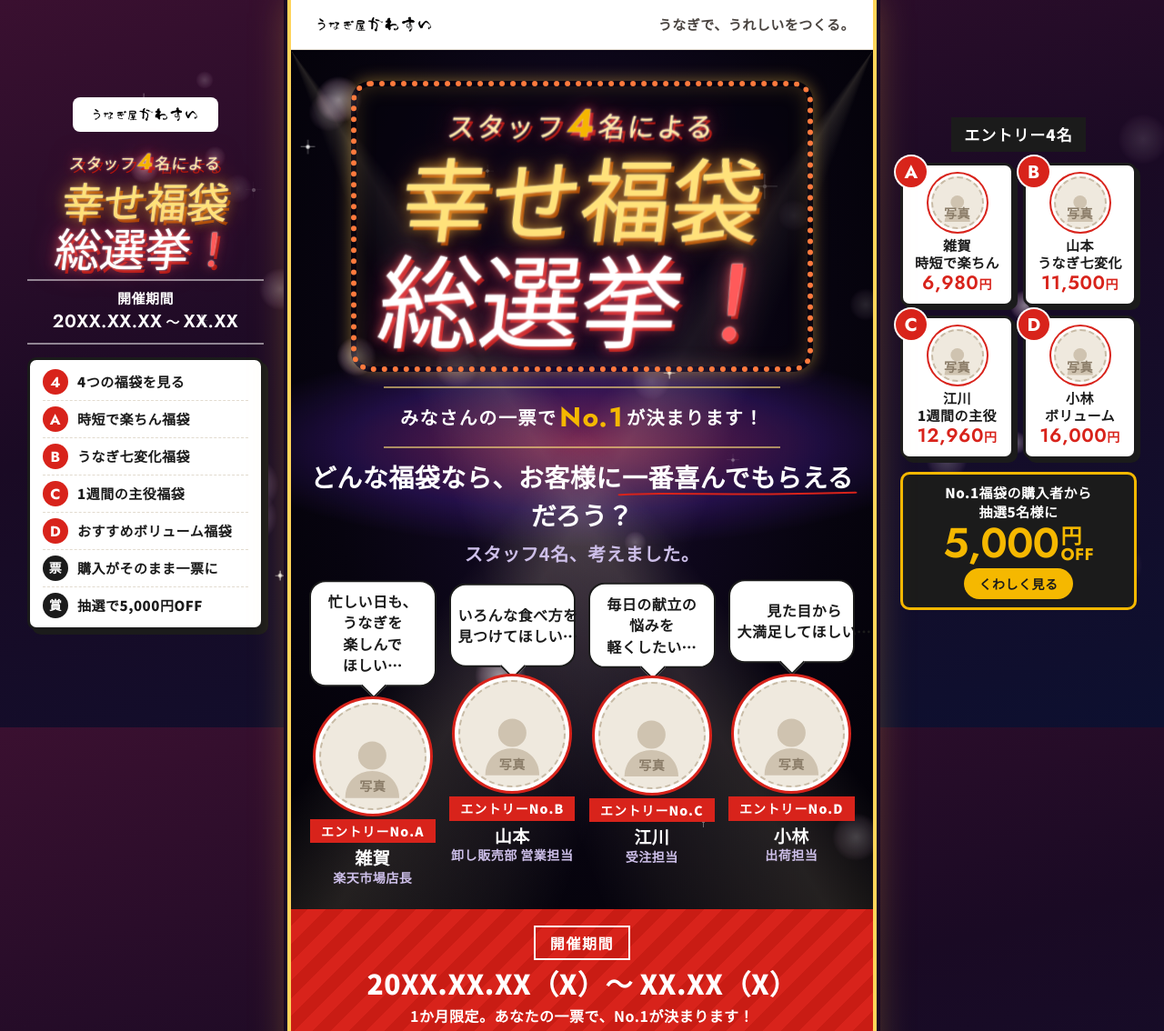
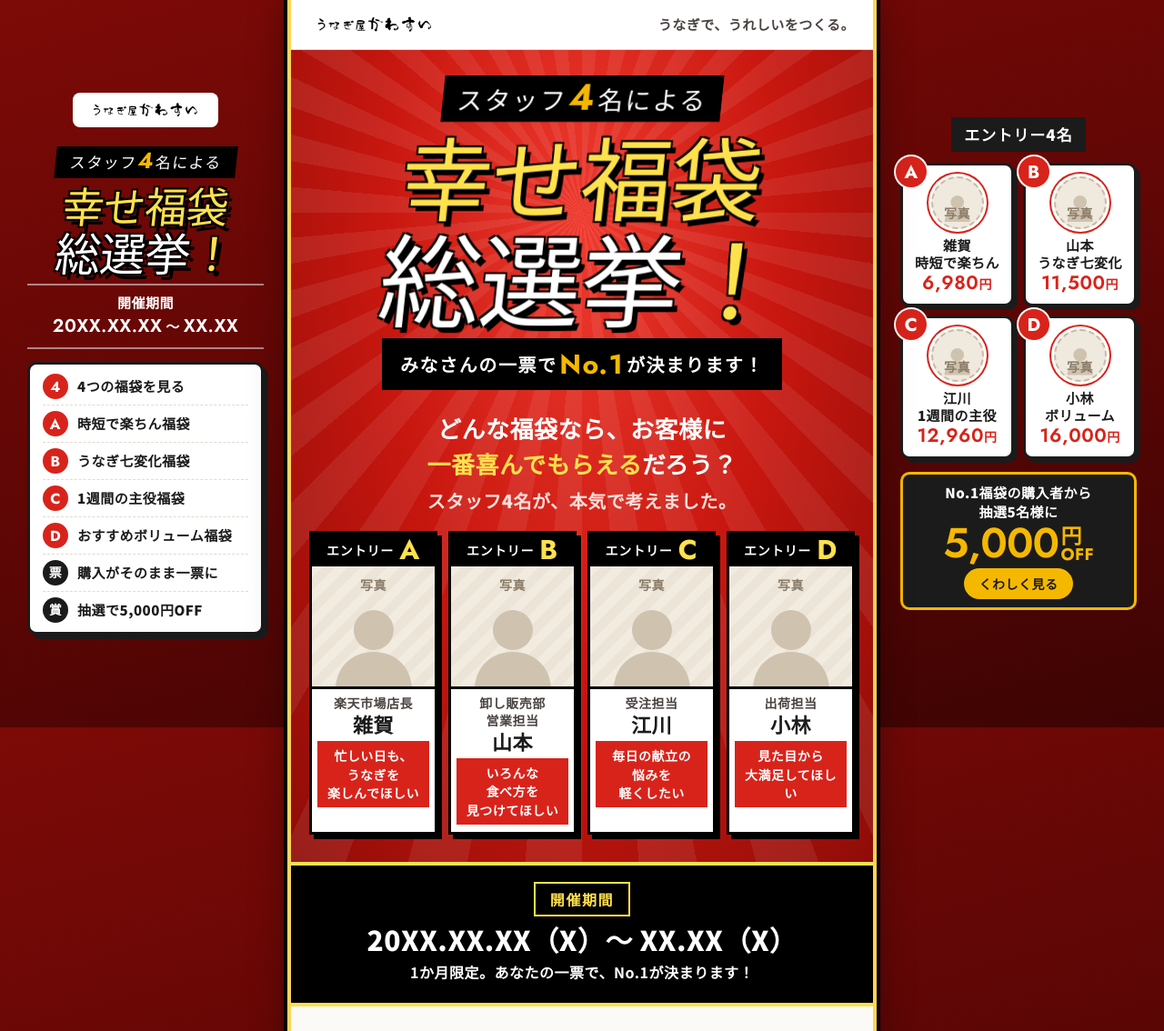
Before and after one commit to greentuushou-arch/kawasui-fukubukuro-senkyo, a plain HTML site: page index.html in a window 1280 px wide. Shown: the top 1134 px of the page at 91% size. Drawn offline with Linux system fonts and the light colour scheme; a web font is replaced by a local one.

Commit message:
feat: FVを赤いお正月ステージ＋スタッフ4名が登場するラインナップに（ふわふわ演出を撤去）
Co-Authored-By: Claude Opus 5.5 <noreply@anthropic.com>

```diff
--- a/index.html
+++ b/index.html
@@ -256,8 +256,8 @@ section[id]{scroll-margin-top:60px}
 /* ========== PC：両脇レール（家具のソムリエBF型） ========== */
 .side{display:none}
 @media (min-width:1180px){
-  body{background:radial-gradient(circle,rgba(255,214,120,.16) 0 1.6px,transparent 2.4px) 0 0/24px 24px,linear-gradient(165deg,#3a1030 0%,#1a0a24 45%,#0d1030 100%) fixed;background-attachment:fixed}
-  .page{position:relative;z-index:3;box-shadow:0 0 0 4px #ffd45a,0 0 0 8px #1a0a24,0 0 40px rgba(255,190,60,.35)}
+  body{background:radial-gradient(circle,rgba(255,214,120,.28) 0 1.6px,transparent 2.4px) 0 0/22px 22px,linear-gradient(165deg,#7d0a07 0%,#5c0605 55%,#3d0403 100%) fixed;background-attachment:fixed}
+  .page{position:relative;z-index:3;box-shadow:0 0 0 4px #ffd45a,0 0 0 8px #000,0 0 40px rgba(0,0,0,.45)}
   .side{display:flex;overflow-y:auto;scrollbar-width:none;position:fixed;top:0;bottom:0;width:calc(50% - var(--col)/2);align-items:center;justify-content:center;padding:24px 28px;color:#fff;z-index:2}
   .side-l{left:0}.side-r{right:0}
   .side-in{width:100%;max-width:260px;text-align:center}
@@ -309,8 +309,8 @@ section[id]{scroll-margin-top:60px}
 
 /* ===== 昭和の歌番組ランキング風ステージ ===== */
 :root{
-  --stage:radial-gradient(ellipse 85% 16% at 50% 46%,rgba(255,70,130,.42),rgba(110,45,230,.22) 48%,transparent 74%),radial-gradient(ellipse at 50% 38%,#170b2c 0%,#07040f 62%,#020106 100%);
-  --flare:conic-gradient(from 142deg at 0 0,transparent 0deg,rgba(255,236,190,.13) 6deg,rgba(255,236,190,.05) 14deg,transparent 18deg),conic-gradient(from 200deg at 100% 0,transparent 0deg,rgba(255,236,190,.05) 4deg,rgba(255,236,190,.13) 12deg,transparent 18deg);
+  --stage:radial-gradient(ellipse at 50% 22%,#ef3a2e 0%,#c8170f 48%,#8f0c08 100%);
+  --flare:repeating-conic-gradient(from 0deg at 50% 20%,rgba(255,255,255,.075) 0 5deg,transparent 5deg 10deg);
 }
 .stage{position:absolute;inset:0;z-index:-1;pointer-events:none;overflow:hidden;background:var(--flare)}
 .bokeh{position:absolute;inset:0;z-index:-1;pointer-events:none;overflow:hidden}
@@ -390,6 +390,57 @@ section[id]{scroll-margin-top:60px}
   .flap--ltr{font-size:22px}
 }
 
+
+/* ===== v7：赤いお正月ステージ×4名が登場（パキッと） ===== */
+.stage{background:var(--flare)}
+.fv{padding-top:28px}
+.bt>span{transform:skewX(-6deg);text-shadow:-2px -2px 0 #000,2px -2px 0 #000,-2px 2px 0 #000,2px 2px 0 #000,6px 6px 0 #000!important}
+.bt__pre{display:table!important;margin:0 auto;padding:4px 16px 6px;background:#000;color:#fff;text-shadow:none!important;font-size:28px}
+.bt__main{color:#ffe14d}
+.bt__sub em{color:#ffe14d}
+.bt::after{display:none}
+.fv .bt{display:block;padding:0;border:0;background:none;box-shadow:none;animation:none}
+.fv .bt>span{animation:slamt .38s cubic-bezier(.2,1.5,.4,1) both}
+.fv .bt__main{animation-delay:.12s!important}.fv .bt__sub{animation-delay:.24s!important}
+@keyframes slamt{0%{opacity:0;transform:skewX(-6deg) scale(1.8)}100%{opacity:1;transform:skewX(-6deg) scale(1)}}
+.bt__catch{margin-top:14px;padding:6px 20px;background:#000;border:0;color:#fff;font-size:20px}
+.fv__q{margin-top:22px;color:#fff;font-size:26px}
+.fv__q{word-break:auto-phrase}
+.fv__q b{color:#ffe14d;white-space:nowrap}
+.bt__catch{line-height:1.5}
+.fv__q2{color:#ffe0dc;font-weight:900}
+.lineup{display:grid;grid-template-columns:repeat(4,minmax(0,1fr));gap:12px;margin-top:16px;padding-bottom:30px}
+.lineup li{position:relative;animation:slam .42s cubic-bezier(.2,1.6,.4,1) both;animation-delay:calc(.55s + var(--i) * .2s)}
+.lineup a{display:block;height:100%;background:#fff;color:var(--ink);border:3px solid #000;box-shadow:5px 5px 0 #000;text-align:center;transition:transform .15s,box-shadow .15s}
+.lineup a:hover{transform:translate(-2px,-2px);box-shadow:7px 7px 0 #000}
+.lineup li::after{content:"";position:absolute;inset:0;background:#fff;opacity:0;pointer-events:none;animation:flash .35s linear both;animation-delay:calc(.8s + var(--i) * .2s)}
+@keyframes slam{0%{opacity:0;transform:translateY(-70px) scale(1.25)}55%{opacity:1}100%{opacity:1;transform:none}}
+@keyframes flash{0%{opacity:0}15%{opacity:.9}100%{opacity:0}}
+.lu__no{display:flex;align-items:center;justify-content:center;gap:6px;padding:4px 0 5px;background:#000;color:#fff;font-weight:900;font-size:14px;letter-spacing:.06em;line-height:1}
+.lu__no b{font-family:var(--num);font-weight:700;font-size:30px;line-height:.9;color:#ffe14d}
+.lu__ph{aspect-ratio:1;border:0;border-bottom:3px solid #000;overflow:hidden;align-content:end}
+.lu__ph svg{position:absolute;left:13%;bottom:-4px;width:74%;height:auto;fill:#cfc3b0}
+.lu__ph::after{content:"写真";position:absolute;left:0;right:0;top:10px;font-size:14px;color:#8a7c68}
+.lu__nm{padding:6px 4px 0;font-weight:900;font-size:22px;line-height:1.2}
+.lu__nm small{display:block;font-weight:700;font-size:14px;color:var(--sub);line-height:1.35}
+.lu__say{margin:6px 6px 8px;padding:6px 6px;background:var(--red);color:#fff;font-weight:900;font-size:14px;line-height:1.45;word-break:auto-phrase}
+.vote .h2{text-shadow:3px 3px 0 #000}
+.vote__txt b{color:#ffe14d}
+.term{background:#000;border-top:4px solid #ffe14d;border-bottom:4px solid #ffe14d}
+.term__l{border-color:#ffe14d;color:#ffe14d}
+.term__s{word-break:auto-phrase}
+@media (max-width:480px){
+  .bt__pre{font-size:6.4vw}
+  .bt__catch{font-size:16px;padding:5px 12px}
+  .bt__main{font-size:19.5vw}
+  .bt__sub{font-size:21vw}
+  .fv__q{font-size:6vw}
+  .lineup{grid-template-columns:repeat(2,minmax(0,1fr));gap:14px 12px}
+  .lu__nm{font-size:21px}
+  .lu__ph{aspect-ratio:1}
+}
+@media (prefers-reduced-motion:reduce){.lineup li,.lineup li::after,.fv .bt>span{animation:none!important}}
+
 /* ---------- スマホ ---------- */
 @media (max-width:480px){
   body{font-size:16px}
@@ -436,7 +487,6 @@ section[id]{scroll-margin-top:60px}
 <body>
 <!-- ===== PC 左レール：ページ内メニュー ===== -->
 <aside class="side side-l" aria-label="ページ内メニュー">
-  <span class="bokeh" aria-hidden="true"></span>
   <div class="side-in">
     <a class="side__logo" href="https://www.rakuten.co.jp/kawasui/"><img src="images/logo-kawasui.png" alt="うなぎ屋かわすい" width="960" height="160"></a>
     <p class="bt bt--side"><span class="bt__pre">スタッフ<b>4</b>名による</span><span class="bt__main">幸せ福袋</span><span class="bt__sub">総選挙<em>！</em></span></p>
@@ -455,7 +505,6 @@ section[id]{scroll-margin-top:60px}
 
 <!-- ===== PC 右レール：候補者4名（写真）と抽選 ===== -->
 <aside class="side side-r" aria-label="エントリー4名と抽選">
-  <span class="bokeh" aria-hidden="true"></span>
   <div class="side-in">
     <p class="side-r__ttl">エントリー4名</p>
     <div class="cand">
@@ -481,34 +530,37 @@ section[id]{scroll-margin-top:60px}
 
   <!-- ===== FV ===== -->
   <section class="fv">
-    <span class="stage" aria-hidden="true"></span><span class="bokeh" aria-hidden="true"></span>
+    <span class="stage" aria-hidden="true"></span>
     <h1 class="bt"><span class="bt__pre">スタッフ<b>4</b>名による</span><span class="bt__main">幸せ福袋</span><span class="bt__sub">総選挙<em>！</em></span></h1>
     <p class="bt__catch"><span class="nw">みなさんの一票で</span><span class="nw"><b>No.1</b>が決まります！</span></p>
 
-    <p class="fv__q">どんな福袋なら、お客様に<span class="uline">一番喜んでもらえる</span>だろう？</p>
-    <p class="fv__q2">スタッフ4名、考えました。</p>
-
-    <ul class="think">
-      <li>
-        <p class="bubble">忙しい日も、うなぎを楽しんでほしい…</p>
-        <div class="ph ph--face"><svg viewBox="0 0 100 100" aria-hidden="true"><circle cx="50" cy="34" r="22"/><path d="M8 100c0-26 19-42 42-42s42 16 42 42z"/></svg></div>
-        <span class="entry">エントリーNo.A</span><p class="who">雑賀<small>楽天市場店長</small></p>
-      </li>
-      <li>
-        <p class="bubble">いろんな食べ方を見つけてほしい…</p>
-        <div class="ph ph--face"><svg viewBox="0 0 100 100" aria-hidden="true"><circle cx="50" cy="34" r="22"/><path d="M8 100c0-26 19-42 42-42s42 16 42 42z"/></svg></div>
-        <span class="entry">エントリーNo.B</span><p class="who">山本<small>卸し販売部 営業担当</small></p>
-      </li>
-      <li>
-        <p class="bubble">毎日の献立の悩みを軽くしたい…</p>
-        <div class="ph ph--face"><svg viewBox="0 0 100 100" aria-hidden="true"><circle cx="50" cy="34" r="22"/><path d="M8 100c0-26 19-42 42-42s42 16 42 42z"/></svg></div>
-        <span class="entry">エントリーNo.C</span><p class="who">江川<small>受注担当</small></p>
-      </li>
-      <li>
-        <p class="bubble">見た目から大満足してほしい…</p>
-        <div class="ph ph--face"><svg viewBox="0 0 100 100" aria-hidden="true"><circle cx="50" cy="34" r="22"/><path d="M8 100c0-26 19-42 42-42s42 16 42 42z"/></svg></div>
-        <span class="entry">エントリーNo.D</span><p class="who">小林<small>出荷担当</small></p>
-      </li>
+    <p class="fv__q">どんな福袋なら、お客様に<b>一番喜んでもらえる</b>だろう？</p>
+    <p class="fv__q2">スタッフ4名が、本気で考えました。</p>
+    <ul class="lineup">
+      <li style="--i:0"><a href="#bag-a">
+        <p class="lu__no">エントリー<b>A</b></p>
+        <div class="ph lu__ph"><svg viewBox="0 0 100 100" aria-hidden="true"><circle cx="50" cy="34" r="22"/><path d="M8 100c0-26 19-42 42-42s42 16 42 42z"/></svg></div>
+        <p class="lu__nm"><small>楽天市場店長</small>雑賀</p>
+        <p class="lu__say">忙しい日も、うなぎを楽しんでほしい</p>
+      </a></li>
+      <li style="--i:1"><a href="#bag-b">
+        <p class="lu__no">エントリー<b>B</b></p>
+        <div class="ph lu__ph"><svg viewBox="0 0 100 100" aria-hidden="true"><circle cx="50" cy="34" r="22"/><path d="M8 100c0-26 19-42 42-42s42 16 42 42z"/></svg></div>
+        <p class="lu__nm"><small><span class="nw">卸し販売部</span> <span class="nw">営業担当</span></small>山本</p>
+        <p class="lu__say">いろんな食べ方を見つけてほしい</p>
+      </a></li>
+      <li style="--i:2"><a href="#bag-c">
+        <p class="lu__no">エントリー<b>C</b></p>
+        <div class="ph lu__ph"><svg viewBox="0 0 100 100" aria-hidden="true"><circle cx="50" cy="34" r="22"/><path d="M8 100c0-26 19-42 42-42s42 16 42 42z"/></svg></div>
+        <p class="lu__nm"><small>受注担当</small>江川</p>
+        <p class="lu__say">毎日の献立の悩みを軽くしたい</p>
+      </a></li>
+      <li style="--i:3"><a href="#bag-d">
+        <p class="lu__no">エントリー<b>D</b></p>
+        <div class="ph lu__ph"><svg viewBox="0 0 100 100" aria-hidden="true"><circle cx="50" cy="34" r="22"/><path d="M8 100c0-26 19-42 42-42s42 16 42 42z"/></svg></div>
+        <p class="lu__nm"><small>出荷担当</small>小林</p>
+        <p class="lu__say">見た目から大満足してほしい</p>
+      </a></li>
     </ul>
   </section>
 
@@ -678,7 +730,7 @@ section[id]{scroll-margin-top:60px}
 
   <!-- ===== 購入が一票に ===== -->
   <section class="sec vote" id="vote">
-    <span class="stage" aria-hidden="true"></span><span class="bokeh" aria-hidden="true"></span>
+    <span class="stage" aria-hidden="true"></span>
     <h2 class="h2">購入が、<br><span class="uline">そのまま一票に。</span></h2>
     <div class="box" id="ballot" aria-hidden="true">
       <span class="box__card">一票</span>
```
